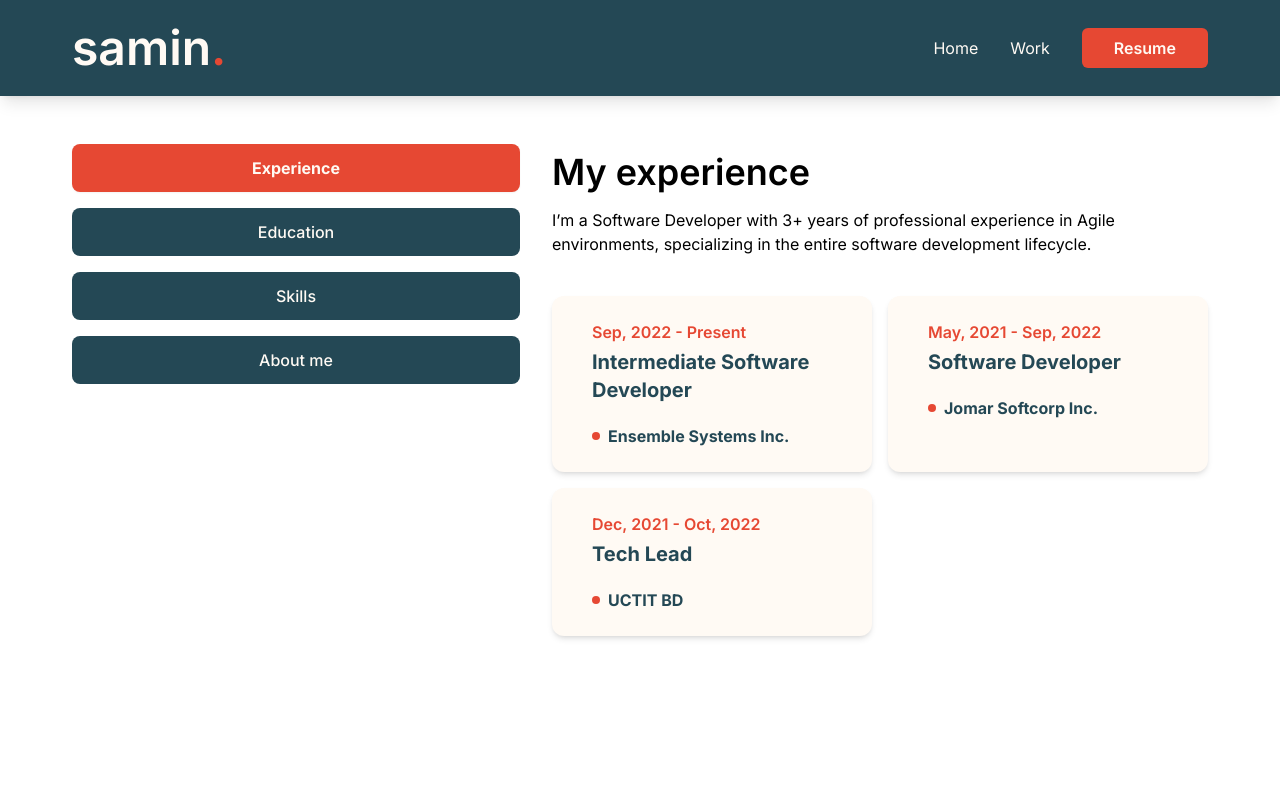
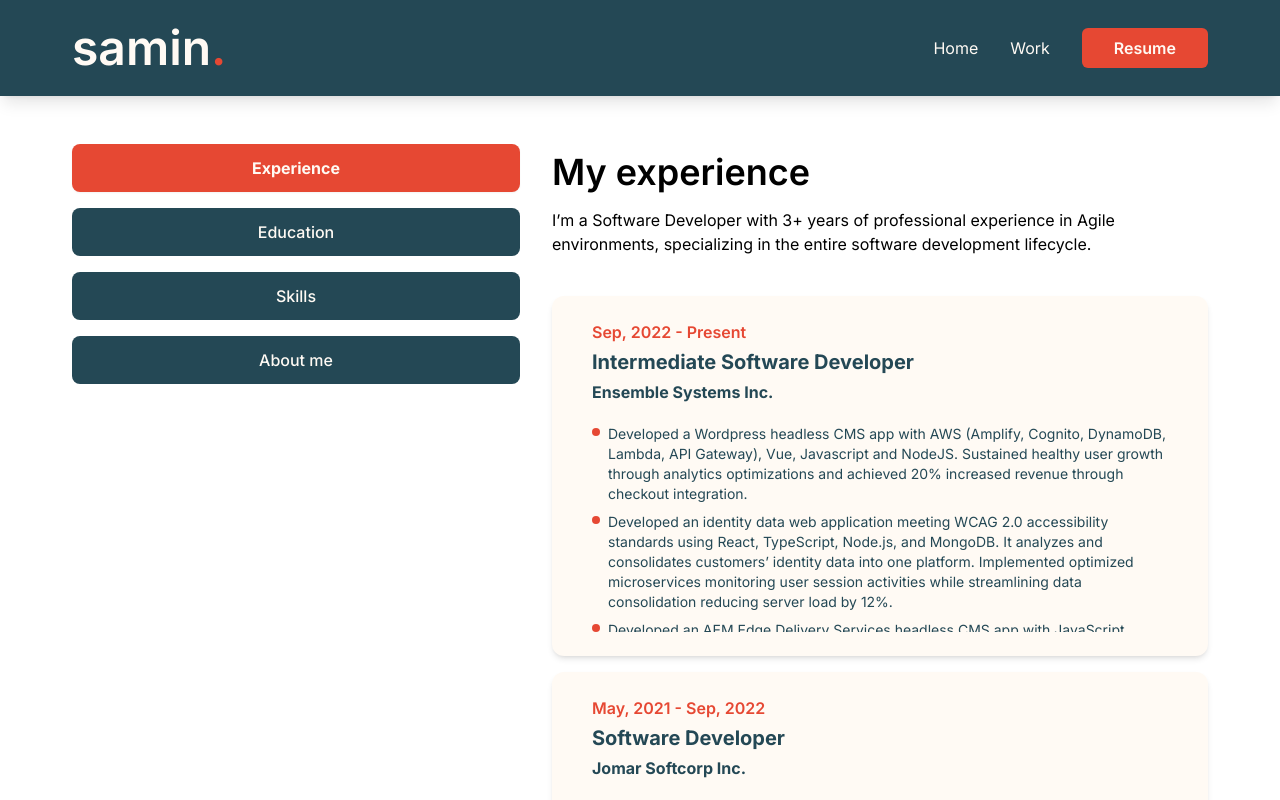
Before and after one commit to saminsss/portfolio, a Next.js app: page /resume in a window 1280 px wide. Built offline with nearby package versions, Linux system fonts and the light colour scheme.

Commit message:
adjust resume

```diff
--- a/src/app/resume/page.tsx
+++ b/src/app/resume/page.tsx
@@ -1,6 +1,7 @@
 'use client';
 
 import TooltipButton from '@/components/TooltipButton';
+import { ScrollArea } from '@/components/ui/scroll-area';
 import { Tabs, TabsContent, TabsList, TabsTrigger } from '@/components/ui/tabs';
 import { FaCss3, FaHtml5, FaJava, FaJs, FaNode, FaReact } from 'react-icons/fa';
 
@@ -69,16 +70,45 @@ const experience = {
       company: 'Ensemble Systems Inc.',
       position: 'Intermediate Software Developer',
       duration: 'Sep, 2022 - Present',
+      actions: [
+        `Developed a Wordpress headless CMS app with AWS (Amplify, Cognito, DynamoDB, Lambda, API Gateway), Vue, Javascript and NodeJS. Sustained
+healthy user growth through analytics optimizations and achieved 20% increased revenue through checkout integration.`,
+        `Developed an identity data web application meeting WCAG 2.0 accessibility standards using React, TypeScript, Node.js, and MongoDB. It analyzes and
+consolidates customers’ identity data into one platform. Implemented optimized microservices monitoring user session activities while streamlining
+data consolidation reducing server load by 12%.`,
+        `Developed an AEM Edge Delivery Services headless CMS app with JavaScript. Achieved a perfect 100 Lighthouse score in the frontend application by
+optimizing TBT, TTI and FID.`,
+        `Attained notable 90% test coverages through comprehensive unit testing in JavaScript/JEST and Cypress end-to-end testing framework, ensuring
+resilient codebases.`,
+        `Optimized deployment processes, resulting in a 15% reduction in system downtime using Docker and NGINX.`,
+      ],
     },
     {
       company: 'Jomar Softcorp Inc.',
       position: 'Software Developer',
       duration: 'May, 2021 - Sep, 2022',
+      actions: [
+        `Analyzed and improved ERP applications, implementing guideline-aligned enhancements leading to a 25% increase in overall system efficiency using
+Java, SQL, and Apache.`,
+        `Developed backend controllers, reducing API response time by 20% and enhancing system responsiveness using Java and SQL.`,
+        `Optimized database queries, slashing data retrieval time by 20% and boosting application performance by 15% using SQL.`,
+        `Implemented testing protocols, achieving a 90% unit test coverage to ensure application stability in Java/JUnit and SQL.`,
+        `Developed and implemented a data analysis tool using Python that reduced manual processing time by 50%, improving data accuracy and enabling
+faster decision-making for the finance department.`,
+      ],
     },
     {
       company: 'UCTIT BD',
       position: 'Tech Lead',
       duration: 'Dec, 2021 - Oct, 2022',
+      actions: [
+        `Led the development of responsive and SEO optimized SPA and a certification web application, ensuring accessibility compliance using TypeScript,
+NextJS and MongoDB.`,
+        `Established code architecture strategies, guided tool and package selections, and mentored developers reducing overhead costs by 80%.`,
+        `Collaborated within an agile team of front-end developers, maintaining project structure and code quality through code reviews reducing time to
+deploy by 50%.`,
+        `Developed a sophisticated data visualization dashboard using DJ3 providing real-time insights, thereby enhancing analytical capabilities by 60%.`,
+      ],
     },
   ],
 };
@@ -202,7 +232,7 @@ const Resume = () => {
           <div className="flex flex-col gap-4">
             <h4>{experience.title}</h4>
             <p className="mb-6">{experience.description}</p>
-            <ul className="grid grid-cols-1 xl:grid-cols-2 gap-4 ">
+            <ul className="grid grid-cols-1 gap-4">
               {experience.items.map((item) => (
                 <li
                   key={item.company}
@@ -210,11 +240,20 @@ const Resume = () => {
                   <p className="font-semibold text-secondary">
                     {item.duration}
                   </p>
-                  <p className="font-bold mb-4 text-xl">{item.position}</p>
-                  <div className="flex items-center gap-2">
-                    <span className="w-2 h-2 rounded-full bg-secondary"></span>
+                  <p className="font-bold text-xl">{item.position}</p>
+                  <div className="flex items-center mb-4 gap-2">
                     <p className="font-bold">{item.company}</p>
                   </div>
+                  <ScrollArea className="max-h-52">
+                    <ul className="flex flex-col gap-2">
+                      {item.actions.map((action) => (
+                        <li key={action.slice(0, 20)} className="flex gap-2">
+                          <span className="w-2 h-2 bg-secondary rounded-full flex-shrink-0 mt-1"></span>
+                          <span className="text-sm text-left">{action}</span>
+                        </li>
+                      ))}
+                    </ul>
+                  </ScrollArea>
                 </li>
               ))}
             </ul>
```
